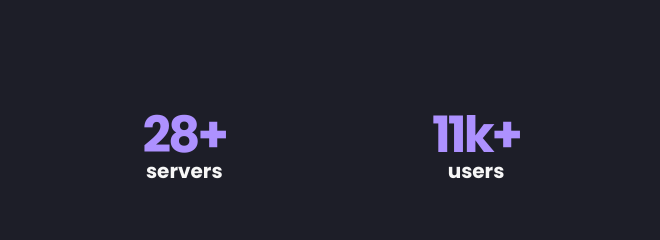
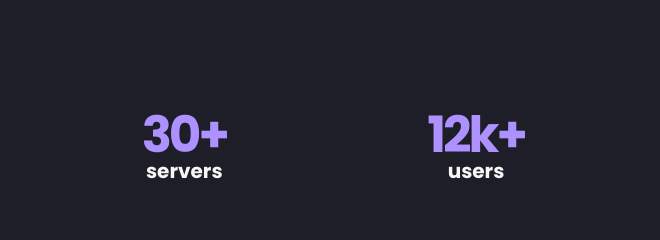
Before and after one commit to ItsMarwan/visiblebot.github.io, a plain HTML site: page index.html in a window 1280 px wide. Shown: the part 1540-1780 px from the top of the page, 164-824 px from the left. Drawn offline with nearby package versions, Linux system fonts and the light colour scheme.

Commit message:
Update index.html

```diff
--- a/index.html
+++ b/index.html
@@ -84,13 +84,13 @@
     <div class="cards">
         <div class="card statistic" style="width: 18rem;">
             <div class="card-body">
-                <p class="card-title" style="font-size: 50px !important;line-height: 15px !important;letter-spacing: -0.06em !important;font-weight: bold !important;">28+</h1>
+                <p class="card-title" style="font-size: 50px !important;line-height: 15px !important;letter-spacing: -0.06em !important;font-weight: bold !important;">30+</h1>
                 <p style="font-weight: bold !important;font-size: 20px !important;">servers</p>
             </div>
         </div>
         <div class="card statistic" style="width: 18rem;">
             <div class="card-body">
-                <p class="card-title" style="font-size: 50px !important;line-height: 15px !important;letter-spacing: -0.06em !important;font-weight: bold !important;">11k+</h1>
+                <p class="card-title" style="font-size: 50px !important;line-height: 15px !important;letter-spacing: -0.06em !important;font-weight: bold !important;">12k+</h1>
                 <p style="font-weight: bold !important;font-size: 20px !important;">users</p>
             </div>
         </div>
```
